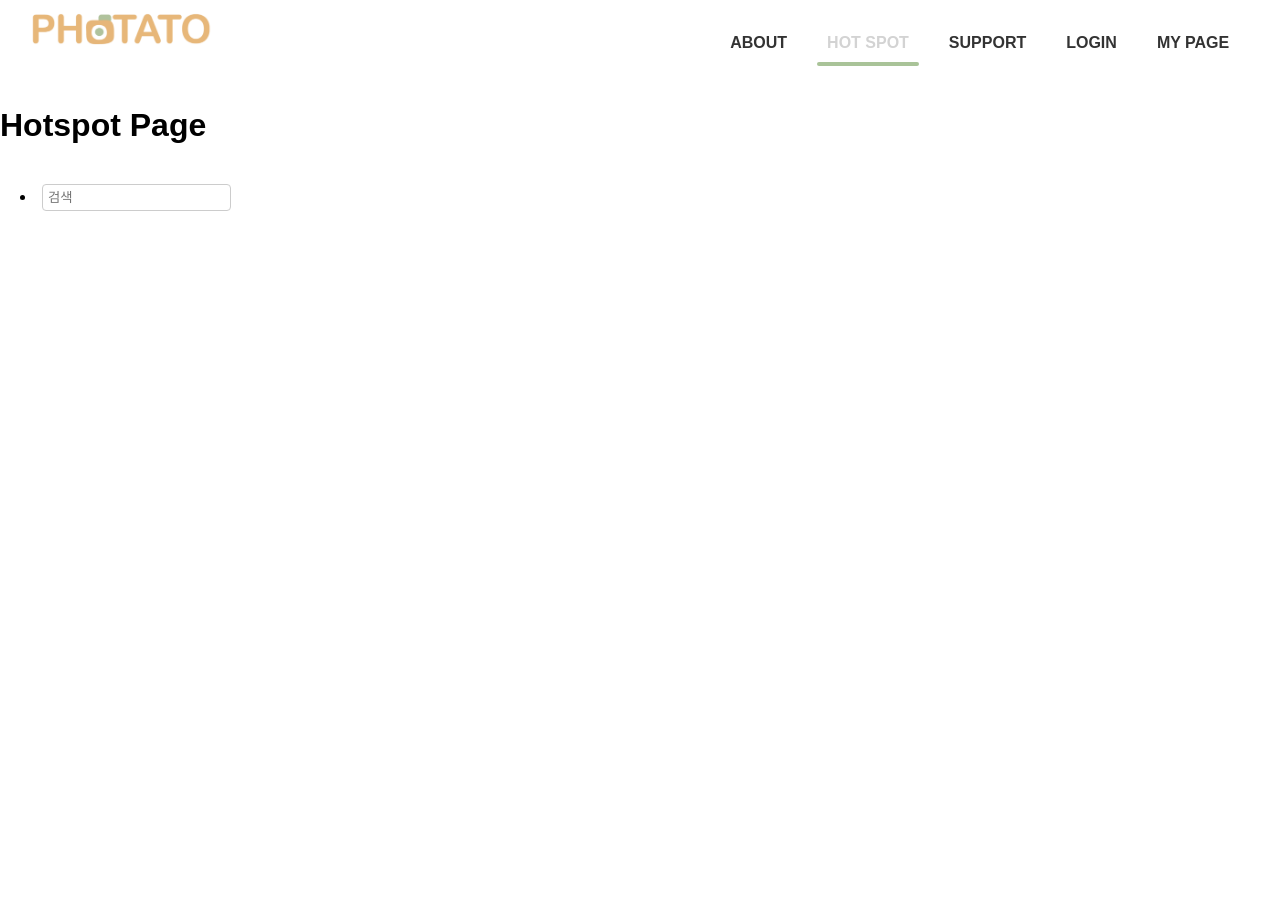
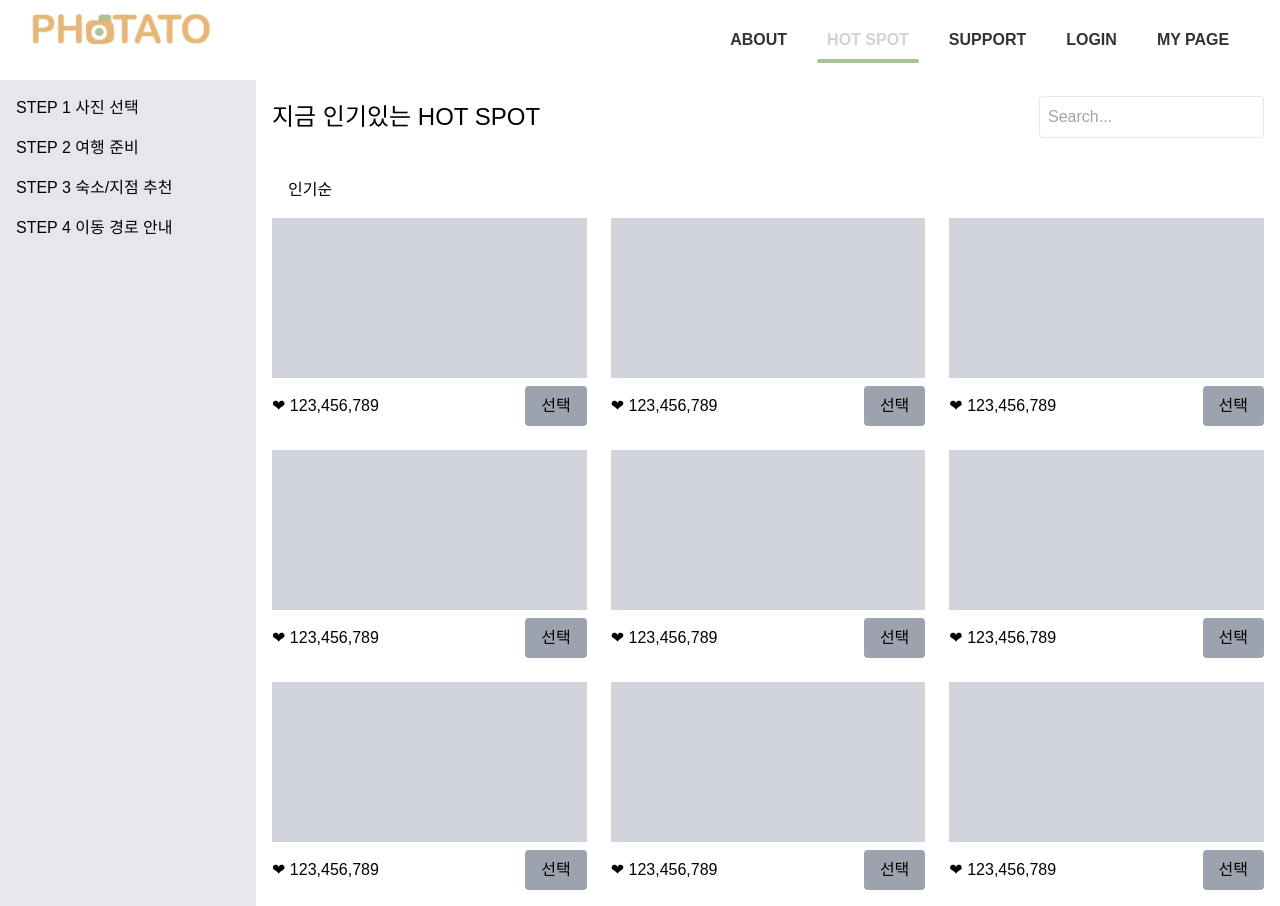
Before and after one commit to Uxic-2/Front-End, a React (Create React App) app: page /hotspot in a window 1280 px wide. Before the commit the page ends 800 px from the top, so only its background shows below. Built offline with nearby package versions, Linux system fonts and the light colour scheme; the HTML template or start-up script is replaced by a standard one.

Commit message:
Hotspot 대략적 레이아웃

```diff
--- a/package.json
+++ b/package.json
@@ -37,6 +37,6 @@
     ]
   },
   "devDependencies": {
-    "tailwindcss": "^3.4.6"
+    "tailwindcss": "^3.4.7"
   }
 }
--- a/src/App.js
+++ b/src/App.js
@@ -6,8 +6,10 @@ import Login from './pages/Login';
 import MyPage from './pages/MyPage';
 import SignUp from './pages/SignUp';
 import Support from './pages/Support';
-import Hotspot from './pages/Hotspot';
+import HotSpot from './pages/HotSpot';
 import About from './pages/About';
+import './index.css';
+
 
 function App() {
   return (
@@ -19,7 +21,7 @@ function App() {
         <Route path="/login" element={<Login />} />
         <Route path="/signup" element={<SignUp />} />
         <Route path="/support" element={<Support />} />
-        <Route path="/hotspot" element={<Hotspot />} />
+        <Route path="/hotspot" element={<HotSpot />} />
         <Route path="/about" element={<About />} />
       </Routes>
 
--- /dev/null
+++ b/src/components/SideBar.jsx
@@ -0,0 +1,16 @@
+import React from 'react';
+
+const SideBar = () => {
+  return (
+    <div className="w-64 bg-gray-200 p-4">
+      <ul>
+        <li className="mb-4">STEP 1 사진 선택</li>
+        <li className="mb-4">STEP 2 여행 준비</li>
+        <li className="mb-4">STEP 3 숙소/지점 추천</li>
+        <li className="mb-4">STEP 4 이동 경로 안내</li>
+      </ul>
+    </div>
+  );
+}
+
+export default SideBar;
--- a/src/index.css
+++ b/src/index.css
@@ -1,3 +1,8 @@
+@tailwind base;
+@tailwind components;
+@tailwind utilities;
+
+
 body {
   margin: 0;
   font-family: -apple-system, BlinkMacSystemFont, 'Segoe UI', 'Roboto', 'Oxygen',
--- /dev/null
+++ b/src/pages/HiddenSpot.jsx
@@ -0,0 +1,13 @@
+import React from 'react';
+import SideBar from '../components/SideBar';
+
+const HiddenSpot = () => {
+    return (
+        <div className="flex">
+          <SideBar />
+
+        </div>
+    );
+}
+
+export default HiddenSpot;
--- a/src/pages/Hotspot.jsx
+++ b/src/pages/Hotspot.jsx
@@ -1,16 +1,35 @@
 import React from 'react';
+import SideBar from '../components/SideBar';
+import { Route, Routes } from 'react-router-dom';
 
-const Hotspot = () => {
+const HotSpot = () => {
+  const hotSpots = Array(9).fill({ likes: 123456789 });
+
   return (
-    <div>
-      <h1>Hotspot Page</h1>
-      <div id="map" style={{ width: '1000px', height: '500px', marginTop: '40px' }}>
-      <li className="nav-item search-bar">
-            <input type="text" placeholder="검색" />
-          </li>
+    <div className="flex">
+      <SideBar />
+      <div className="flex-1 p-4">
+        <div className="flex justify-between items-center mb-6">
+          <h2 className="text-2xl">지금 인기있는 HOT SPOT</h2>
+          <input type="text" placeholder="Search..." className="border rounded p-2" />
+        </div>
+        <div className="flex-1 p-4">
+            인기순
+        </div>
+        <div className="grid grid-cols-3 gap-6">
+          {hotSpots.map((spot, index) => (
+            <div key={index}>
+              <div className="bg-gray-300 w-full h-40 mb-2"></div>
+              <div className="flex justify-between items-center">
+                <p>❤ {spot.likes.toLocaleString()}</p>
+                <button className="bg-gray-400 px-4 py-2 rounded">선택</button>
+              </div>
+            </div>
+          ))}
+        </div>
       </div>
     </div>
   );
-};
+}
 
-export default Hotspot;
+export default HotSpot;
--- a/tailwind.config.js
+++ b/tailwind.config.js
@@ -1,6 +1,6 @@
 /** @type {import('tailwindcss').Config} */
 module.exports = {
-  content: [],
+  content: ['./src/**/*.{js,jsx,ts,tsx}'],
   theme: {
     extend: {},
   },
```
Also changed, not shown: 1 other file (tests, documents, lock files or other folders).
